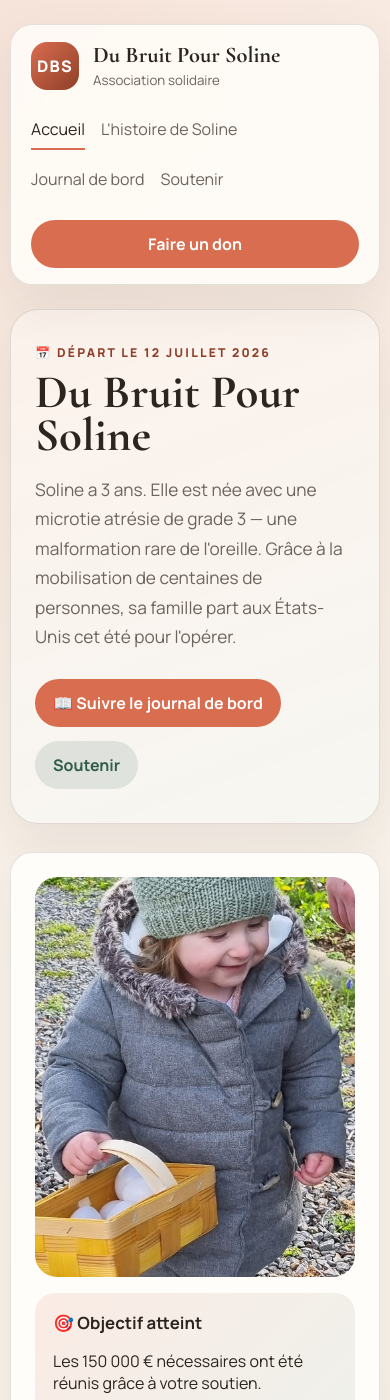
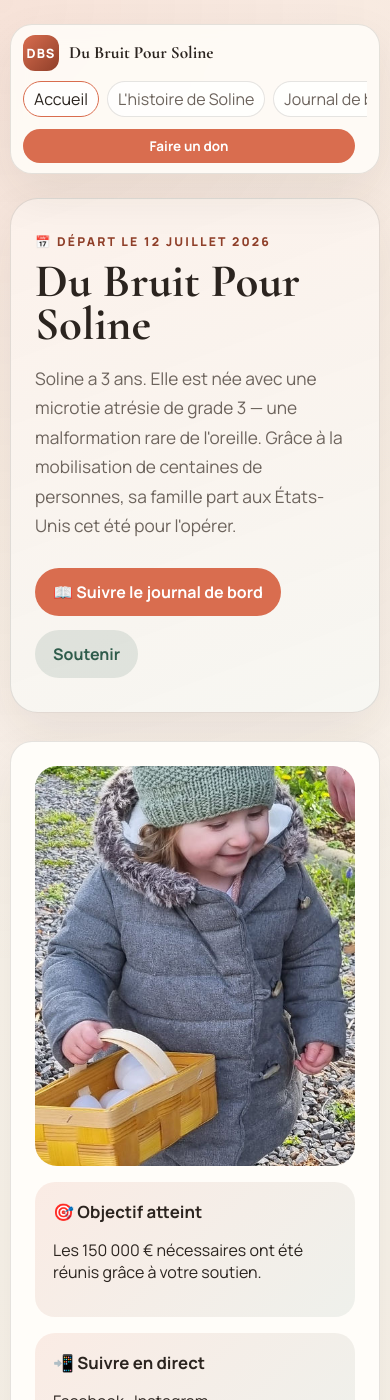
Before and after one commit to Gdbro/dbsoline, a Jekyll site: the page built from index.md, in a window 390 px wide and 1400 px high. Built offline with Jekyll 4.4.1, drawn with Linux system fonts in a browser that asks for light colours.

Commit message:
fix(mobile): compact navbar layout and reduce header footprint

```diff
--- a/assets/css/style.css
+++ b/assets/css/style.css
@@ -468,11 +468,38 @@ img {
 
 @media (max-width: 920px) {
   .site-header {
-    grid-template-columns: 1fr;
+    grid-template-columns: 1fr auto;
+    gap: 10px 12px;
+    padding: 12px 14px;
   }
 
   .site-nav {
+    grid-column: 1 / -1;
     justify-content: flex-start;
+    flex-wrap: nowrap;
+    gap: 8px;
+    overflow-x: auto;
+    -webkit-overflow-scrolling: touch;
+    scrollbar-width: none;
+    padding-bottom: 2px;
+  }
+
+  .site-nav::-webkit-scrollbar {
+    display: none;
+  }
+
+  .site-nav a {
+    flex: 0 0 auto;
+    white-space: nowrap;
+    padding: 6px 10px;
+    border: 1px solid var(--line);
+    border-radius: 999px;
+    background: rgba(255, 255, 255, 0.75);
+  }
+
+  .header-cta {
+    padding: 10px 12px;
+    font-size: 0.9rem;
   }
 
   .hero,
@@ -493,6 +520,37 @@ img {
 @media (max-width: 640px) {
   .site-shell {
     width: min(100% - 20px, 1180px);
+  }
+
+  .site-header {
+    top: 6px;
+    padding: 10px 12px;
+    border-radius: 16px;
+  }
+
+  .brand {
+    gap: 10px;
+  }
+
+  .brand-mark {
+    width: 36px;
+    height: 36px;
+    border-radius: 12px;
+    font-size: 0.8rem;
+  }
+
+  .brand strong {
+    font-size: 1.08rem;
+    line-height: 1;
+  }
+
+  .brand small {
+    display: none;
+  }
+
+  .header-cta {
+    padding: 8px 10px;
+    font-size: 0.84rem;
   }
 
   .site-header,
```
